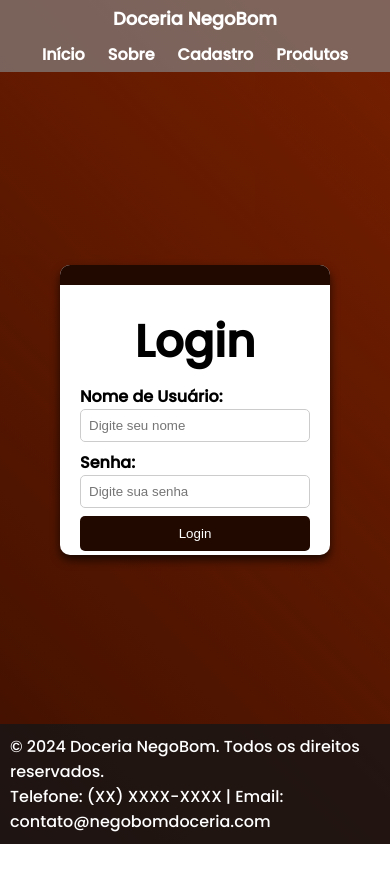
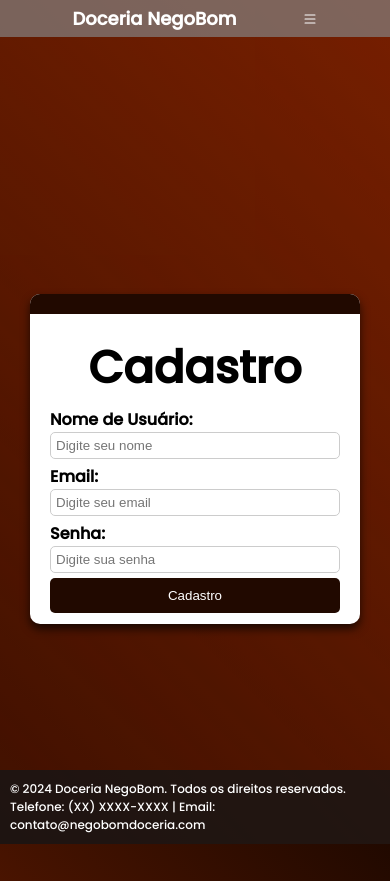
Before and after one commit to PaoZin666/Doceria-NegoBom, a PHP site: page /cadastro.html in a window 390 px wide. Before the commit the page ends 844 px from the top, so only its background shows below. Run offline with PHP 8.4, Linux system fonts and the light colour scheme.

Commit message:
Add files via upload

```diff
--- a/cadastro.html
+++ b/cadastro.html
@@ -18,9 +18,12 @@
     </div>
     <header class="cabecalho">
         <div class="logotipo">
-            <a href="index.html">
+            <a>
                 <h1>Doceria NegoBom</h1>
             </a>
+            <a id="list"><svg xmlns="http://www.w3.org/2000/svg" width="16" height="16" fill="currentColor" class="bi bi-list" viewBox="0 0 16 16">
+                <path fill-rule="evenodd" d="M2.5 12a.5.5 0 0 1 .5-.5h10a.5.5 0 0 1 0 1H3a.5.5 0 0 1-.5-.5m0-4a.5.5 0 0 1 .5-.5h10a.5.5 0 0 1 0 1H3a.5.5 0 0 1-.5-.5m0-4a.5.5 0 0 1 .5-.5h10a.5.5 0 0 1 0 1H3a.5.5 0 0 1-.5-.5"/>
+            </svg></a>
         </div>
         <nav>
             <ul class="menu">
@@ -32,21 +35,25 @@
         </nav>
     </header>
 
-    <main style="display: flex; justify-content: center; align-items: center; height: 80vh;">
+    <main style="display: flex; justify-content: center; align-items: center; height: 100vh;">
         <div class="painel">
             <div class="painel-barra">
             </div>
             <div class="painel-char">
-                <h2 style="align-self: center;font-size: 45px;">Login</h2>
+                <h2 style="align-self: center;font-size: 45px;">Cadastro</h2>
                 <div class="input">
                     <label for="username">Nome de Usuário:</label>
                     <input type="text" id="username" placeholder="Digite seu nome">
                 </div>
                 <div class="input">
+                    <label for="email">Email:</label>
+                    <input type="email" id="email" placeholder="Digite seu email">
+                </div>
+                <div class="input">
                     <label for="password">Senha:</label>
                     <input type="password" id="password" placeholder="Digite sua senha">
                 </div>
-                <button type="button">Login</button>
+                <button type="button">Cadastro</button>
             </div>
         </div>
     </main>
@@ -54,5 +61,20 @@
         <p>&copy; 2024 Doceria NegoBom. Todos os direitos reservados.</p>
         <p>Telefone: (XX) XXXX-XXXX | Email: contato@negobomdoceria.com</p>
     </footer>
+    <script>
+        document.addEventListener("DOMContentLoaded", function() {
+            const botaoList = document.getElementById("list");
+            const menuNav = document.querySelector(".cabecalho nav");
+
+            botaoList.addEventListener("click", function() {
+                if (menuNav.style.display === "block") {
+                    menuNav.style.display = "none";
+                } else {
+                    menuNav.style.display = "block";
+                }
+            });
+        });
+
+    </script>
 </body>
 </html>
--- a/index.html
+++ b/index.html
@@ -10,6 +10,7 @@
 		<link href="https://fonts.googleapis.com/css2?family=Poppins:wght@100;300;500&display=swap" rel="stylesheet" />
 		<link rel="stylesheet" href="./src/css/reset.css">
 		<link rel="stylesheet" href="./src/css/index.css">
+		<link rel="stylesheet" href="./src/css/responsivo.css">
 		<title>Doceria NegoBom - Página Inicial</title>
 	</head>
 
--- a/src/css/cadastro.css
+++ b/src/css/cadastro.css
@@ -16,15 +16,12 @@ h1 {
     margin: 0 auto;
     width: 100vw;
 }
-
-
 .cabecalho .menu{
     display: flex;
     align-items: center;
     height: 100%;
     gap: 3px;
 }
-
 .cabecalho nav li a{
     font-weight: bold;
     color: #ffffff;
@@ -33,9 +30,13 @@ h1 {
     border-radius: 50px;
     transition: 0.5s;
 }
-
 .cabecalho nav li a:hover{
     background-color: #111111;
+}
+
+.logotipo svg{
+    opacity: 0;
+    display: none;
 }
 
 .fundo {
@@ -91,7 +92,7 @@ footer p{
     display: flex;
     flex-direction: column;
     gap: 5px;
-    height: 100%;
+    height: 95%;
     justify-content: space-evenly;
 }
 
@@ -127,15 +128,20 @@ button:hover {
 
 @media (max-width: 1200px) {
     .painel {
-        border-radius: 10px;
-        box-shadow: 0px 5px 10px #000000ad;
-        width: 270px;
-        height: 290px;
-        background-color: #ffffff;
-        overflow: hidden;
+        width: 372px;
+        height: 370px;
     }
-    main{
-        height: 66vh
+}
+
+@media (max-width: 760px) {
+    .painel {
+        width: 330px;
+        height: 330px;
     }
-
+    .input input {
+        padding: 5px;
+    }
+    h2 {
+        font-size: 36px;
+    }
 }
--- a/src/css/responsivo.css
+++ b/src/css/responsivo.css
@@ -1,13 +1,17 @@
 @media (max-width: 1200px) {
+  @viewport {
+    orientation: portrait;
+  }
   body {
-      background-image: linear-gradient(225deg, #210900,#962800);
+    background-image: linear-gradient(225deg, #210900, #962800);
   }
   body::before {
     content: '';
     position: absolute;
     width: 100%;
     height: 100%;
-        background: linear-gradient(45deg, #210900,#962800);;
+    background: linear-gradient(45deg, #210900, #962800);
+    ;
     opacity: 0;
     animation: bg 2800ms ease-in-out 0s infinite alternate-reverse;
     z-index: -1;
@@ -16,30 +20,24 @@
     0% {
       opacity: 0;
     }
+
     100% {
       opacity: 1;
     }
   }
+
   h1 {
     font-size: 18px;
-        color:#ffffff;
+    color: #ffffff;
   }
 
-      .cabecalho {
-        background: #858585b0;
-        display: flex;
-        justify-content: space-between;
-        padding: 5px 40px;
-        margin: 0 auto;
-        width: 100vw;
-    }
-    .cabecalho .menu{
+  .cabecalho .menu {
     display: flex;
     align-items: center;
     height: 100%;
     gap: 3px;
   }
-    .cabecalho nav li a{
+  .cabecalho nav li a {
     font-weight: bold;
     color: #ffffff;
     font-size: 16px;
@@ -47,44 +45,49 @@
     border-radius: 50px;
     transition: 0.5s;
   }
-    .cabecalho nav li a:hover{
+  .cabecalho nav li a:hover {
     background-color: #111111;
+  }
+
+  .logotipo {
+    display: flex;
+    align-items: center;
+    width: 100%;
+    background: rgb(255 255 255 / 0%);
+    color: white;
   }
 
   .fundo {
     display: none;
   }
 
-    .container {
-        flex-wrap: wrap;
-        justify-content: center;
-        height: auto;
-        gap: 30px;
+  footer p {
+    font-size: 12px;
   }
-
-    .container .doce {
-        max-width: 50%;
-    }
-
-    .container .informacoes {
-        display: flex;
-        align-items: center;
-        flex-direction: column;
-    }
-
-    .container .descricao {
-        color: #ffffff;
-        text-align: center;
-    }
-
 }
 
 @media (max-width: 500px) {
   .cabecalho {
     flex-wrap: wrap;
-        justify-content: center;
+    justify-content: space-between;
     gap: 10px;
   }
 
+  .cabecalho nav{
+    display: none;
+  }
+
+  .logotipo {
+    display: flex;
+    justify-content: space-around;
+    align-items: center;
+    width: 100%;
+    background: rgb(255 255 255 / 0%);
+    color: white;
+  }
+  .logotipo svg{
+    opacity: 1;
+    display: block;
+  }
 
 }
```
Also changed, not shown: lista-produtos.html (+31 -7 lines), src/css/index.css (+32 -1 lines), src/css/lista-produtos.css (+7 -1 lines). Lines whose indentation alone changed are shown as unchanged.
